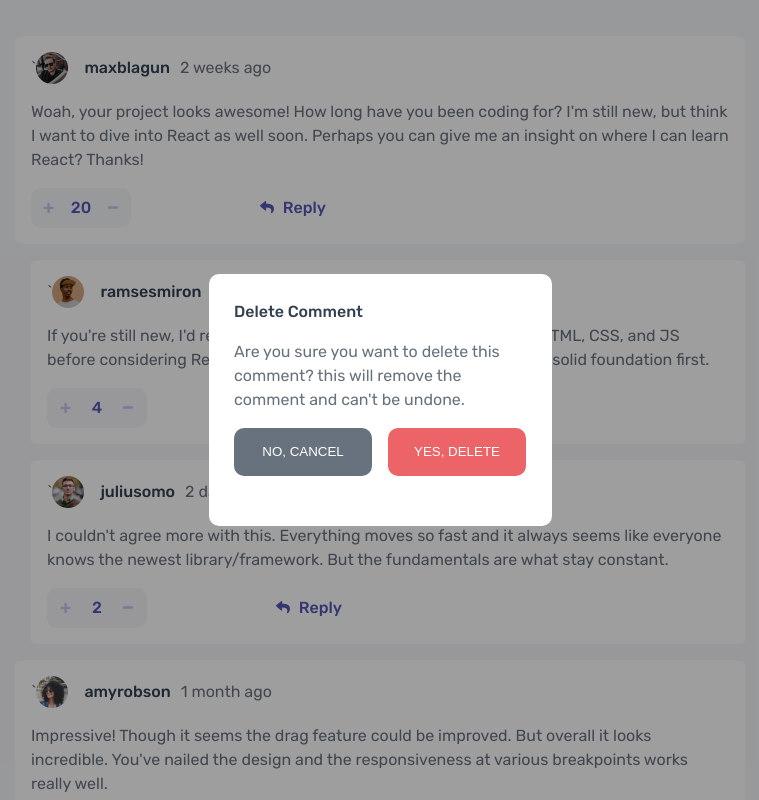
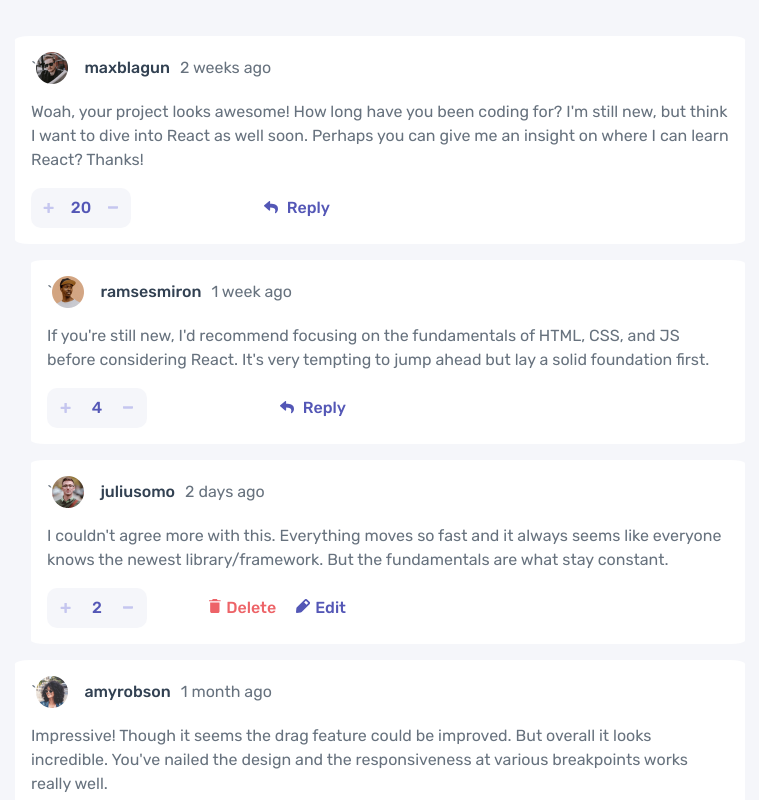
Before and after one commit to natalybarah/interactive-comments-section, a React (Create React App) app: page / in a window 1280 px wide. Shown: the top 800 px of the page, without its empty margins (260-1019 px from the left). Built offline with nearby package versions, Linux system fonts and the light colour scheme.

Commit message:
Finalized styles for button-actions for current user

```diff
--- a/src/components/comment-card/comment-card.component.jsx
+++ b/src/components/comment-card/comment-card.component.jsx
@@ -1,15 +1,21 @@
 import { useContext } from "react";
 import { CommentsContext } from "../../context/comments-context";
+import { UserContext } from "../../context/user-context";
 import MinusIcon from '../../assets/icons/icon-minus.svg';
 import ReplyIcon from '../../assets/icons/icon-reply.svg';
 import PlusIcon from "../../assets/icons/icon-plus.svg";
+import DeleteIcon from "./../../assets/icons/icon-delete.svg";
+import EditIcon from "../../assets/icons/icon-edit.svg";
 
 const CommentCard= ({comment,  onDownVote, onVote, onReply})=> {
 
 const {  onIncrementVotesHandler, onDecreaseVotesHandler, setReplyClick}= useContext(CommentsContext);
+const {currentUserProfile}= useContext(UserContext);
+
 const voteHandlerIncrease= onVote|| onIncrementVotesHandler;
 const voteHandlerDecrease= onDownVote || onDecreaseVotesHandler;
-
+console.log(currentUserProfile.username, "este currentUserProfile username")
+console.log(comment.username, " este comment.Username!")
     return(
          <div>
             <div key={comment.id} className="comment-container">
@@ -27,10 +33,20 @@ const voteHandlerDecrease= onDownVote || onDecreaseVotesHandler;
                                 <span>{comment.score}</span>
                                 <button onClick={()=> voteHandlerDecrease(comment)}><img src={MinusIcon} alt="minus"/></button>
                             </div>
-                            <div className="reply-container">
-                                <img src={ReplyIcon} alt=""/>
-                                <span  onClick={()=>{ onReply(); setReplyClick(true)}}   >Reply</span>
-                            </div>
+                            { currentUserProfile.username === comment.user.username ?
+
+                                <div className="action-buttons" >
+                                    <button><img alt="delete" src={DeleteIcon}/></button>
+                                    <span className="delete-label">Delete</span>
+                                    <button><img alt="edit" src={EditIcon}/></button>
+                                    <span className="edit-label">Edit</span>
+                                </div>
+                                : <div className="reply-container">
+                                    <img src={ReplyIcon} alt=""/>
+                                    <span  onClick={()=>{ onReply(); setReplyClick(true)}}   >Reply</span>
+                                </div>
+                            }
+
                     </div>
                 </div>
                 <div>
@@ -40,3 +56,5 @@ const voteHandlerDecrease= onDownVote || onDecreaseVotesHandler;
 }
 
 export default CommentCard;
+//si es mi comentario, me sale delete o edit
+//si no es mi comentario me sale reply
--- a/src/components/comments-container/comments.section.jsx
+++ b/src/components/comments-container/comments.section.jsx
@@ -12,7 +12,7 @@ const CommentsContainer= () => {
     return(
             <div className="main-container">
                 <PostComments/>
-                <Modal/>
+           {/*    <Modal/>*/}
             </div>
     )
 }
--- a/src/components/modals/modal.jsx
+++ b/src/components/modals/modal.jsx
@@ -1,6 +1,7 @@
-import { useRef } from "react";
+
 import Portal from "../portals/portal";
 import './../modals/modal.styles.scss'
+
 
 const Modal= ()=>{
 
@@ -10,7 +11,7 @@ const Modal= ()=>{
                     <div className="delete-comment-container">
                         <div className="delete-comment-content">
                         <h1>Delete Comment</h1>
-                        <p>Are you sure you want to delete this comment? this will remove the comment and can't be undone.</p>
+                        <p>Are you sure you want to delete this comment? This will remove the comment and can't be undone.</p>
                         </div>
                         <div className="delete-buttons-container">
                             <button>NO, CANCEL</button>
--- a/src/components/modals/modal.styles.scss
+++ b/src/components/modals/modal.styles.scss
@@ -12,12 +12,13 @@
 
 .modal-mask{
   position: fixed;
-  --modalMaskOpacity: 0.38;
+  --modalMaskOpacity: 0.59;
   top: 0;
   left: 0;
   right: 0;
   bottom: 0;
   background-color: rgba(0, 0, 0, var(--modalMaskOpacity));
+
   pointer-events: auto;
   transition: background-color 0.3s ease;
    display: flex;
@@ -28,10 +29,6 @@
 
 .delete-comment-container{
 
- // display: flex;
-  //top:auto;
-  //justify-content: center;
-  //align-items: center;
   background-color: var(--white);
   height: 25.2rem;
   width: 34.3rem;
@@ -42,7 +39,9 @@
   h1{
     color: var(--grey-800);
     font-weight: 500;
+    font-size: 2.4rem;
     margin-bottom: 1.6rem;
+
   }
   p{
     margin-bottom: 1.6rem;
--- a/src/components/post-comments/post-component.styles.scss
+++ b/src/components/post-comments/post-component.styles.scss
@@ -5,21 +5,13 @@
   padding: 1.6rem;
   margin-bottom: 1.6rem;
   border-radius: 2%;
+}
 
-
-
-}
 .replies-wrapper {
-
-  margin-left: 1.6rem; /* Increased for better visual hierarchy */
-  //position: rlative;
+  margin-left: 1.6rem;
 
 }
 
-/*div.replies-wrapper > div.comment-container {
-  background-color: #f8f9fa;
-  border-left: 3px solid var(--moderate-blue);
-}*/
 
 .user-info-container {
     display: flex;
@@ -37,7 +29,6 @@
 
 .user-info {
     display: flex;
-   // justify-content: space-evenly;
     gap: 10px;
 
     h2 {
@@ -56,10 +47,12 @@ p{
 
 .comments-actions {
     display: flex;
-    max-width: 31.1rem;
+    max-width: 29.9rem;
     height: 4rem;
     justify-content: space-between;
     align-items: center;
+
+
 }
 
 .vote-container {
@@ -67,14 +60,12 @@ p{
     display: flex;
     width: 10rem;
     height: 4rem;
-    //align-self: start;
     justify-content:space-around;
     align-items: center;
     background-color: var(--grey-50);
     border-radius: 1rem;
     font-weight: 500;
     align-content: center;
-    //color: var(--purple-200);
 
     button {
         display: flex;
@@ -93,20 +84,42 @@ p{
 .reply-container{
     width: 6.6rem;
     height: 2.4rem;
-    margin-right: 1.6rem;
     display: flex;
     justify-content: space-between;
     align-items: center;
     color: var(--purple-600);
     font-weight: 500;
-    /*span:nth-child(2){
-        color: red;
-        margin-right: 1.6rem;
-    }*/
 
 }
 
+.action-buttons{
+    @extend .reply-container;
+    justify-content: center;
+    width:auto;
+    gap: .5rem;
+
+    button{
+        background-color: var(--white);
+        border-style: none;
+        padding: 0;
+    }
+
+    span:nth-child(2){
+        display:inline-block;
+        margin-right: 1.5rem;
+    }
+}
+
+
+
 p{
     margin-bottom: 1.6rem;
-   // line-height: 3px;
 }
+
+
+.delete-label{
+    color: var(--pink-400);
+}
+.edit-label{
+    color: var(--purple-600);
+}
--- a/src/components/post-comments/tes.styles.scss
+++ b/src/components/post-comments/tes.styles.scss
@@ -0,0 +1,134 @@
+.comment-container {
+    display:flex;
+    flex-direction: column;
+    background-color: var(--white);
+    padding: 1.6rem;
+    margin-bottom: 1.6rem;
+    border-radius: 2%;
+
+
+}
+
+.replies-wrapper{
+  // @extend .comment-container;
+  // background-color: red;
+ // background-color: var(--white);
+ margin-left: 1.6rem;
+ position: relative;
+        /*.reply-container{
+            margin-right: 1.6rem;
+
+        }*/
+&::before {
+    content: "";
+    position: absolute;
+    left: -1.6rem;
+    top: 0;
+    bottom: 0;
+    width: 2px;
+    background: var(--light-gray);
+  }
+
+  .comment-container {
+    display:flex;
+    flex-direction: column;
+    background-color: red;
+    padding: 1.6rem;
+    margin-bottom: 1.6rem;
+    border-radius: 2%;
+    position: relative;
+    z-index: 2;
+
+
+}
+}
+
+.user-info-container {
+    display: flex;
+    flex-direction: row;
+    align-items: center;
+    margin-bottom: 1.6rem;
+  //  margin: 1.25rem 1.6rem;
+    //justify-content:space-between;
+
+
+    img {
+        height: 3.2rem;
+        width: 3.2rem;
+        margin: 0 1.6rem 0 0;
+    }
+}
+
+.user-info {
+    display: flex;
+   // justify-content: space-evenly;
+    gap: 10px;
+
+    h2 {
+        color: var(--grey-800);
+        font-weight: 500;
+        margin-right: 0.4rem 1.6rem 0rem 0.4rem;
+
+    }
+
+}
+
+p{
+    line-height: 1.5;
+}
+
+
+.comments-actions{
+    display: flex;
+    width: 31.1rem;
+    height: 4rem;
+    justify-content: space-between;
+    align-items: center;
+}
+
+.vote-container {
+    display: flex;
+    width: 10rem;
+    height: 4rem;
+    //align-self: start;
+    justify-content:space-around;
+    align-items: center;
+    background-color: var(--grey-50);
+    border-radius: 1rem;
+    font-weight: 500;
+    align-content: center;
+    //color: var(--purple-200);
+
+    button {
+        display: flex;
+        border: none;
+        justify-content: center;
+        align-items: center;
+        background-color: var(--grey-50);
+
+    }
+    span:nth-child(2){
+        color: var(--purple-600);
+        }
+
+
+}
+.reply-container{
+   width: 6.6rem;
+    height: 2.4rem;
+    display: flex;
+    justify-content: space-between;
+    align-items: center;
+    color: var(--purple-600);
+    font-weight: 500;
+    span:nth-child(1){
+        color: red;
+        margin-right: 0;
+    }
+
+}
+
+p{
+    margin-bottom: 1.6rem;
+   // line-height: 3px;
+}
```
